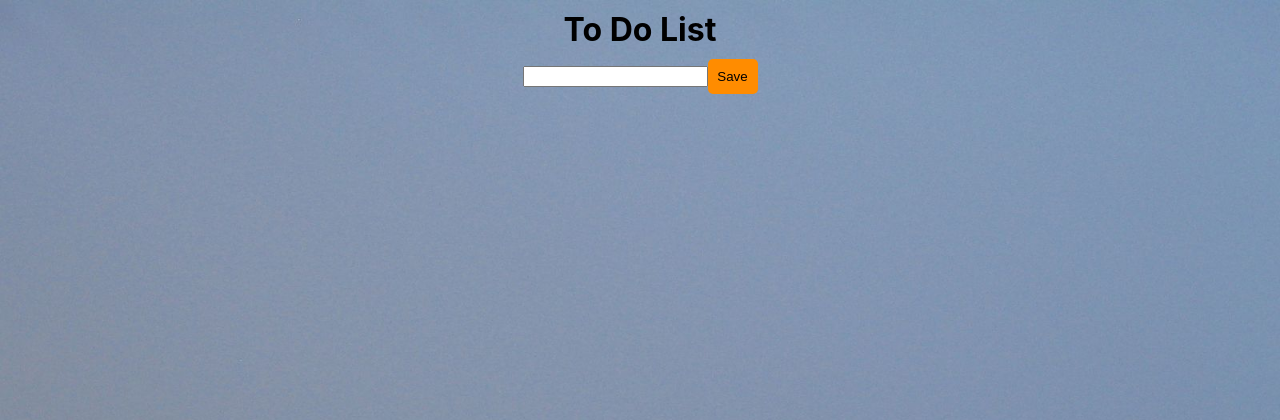
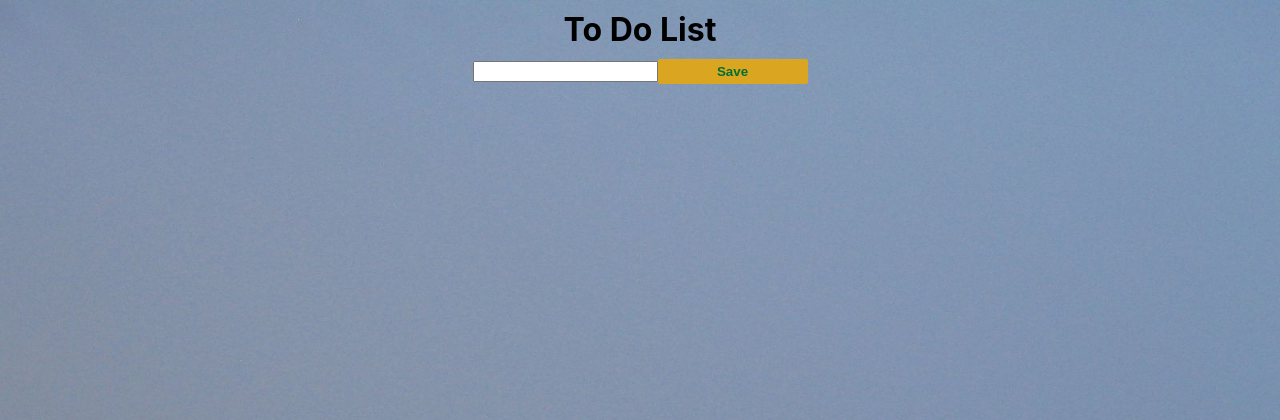
Before and after one commit to satishnarasimhan/to-do-list, a PHP site: page / in a window 1280 px wide. Shown: the top 420 px of the page. Run offline with PHP 8.4, Linux system fonts and the light colour scheme.

Commit message:
CSS changes background-repeat

```diff
--- a/style.css
+++ b/style.css
@@ -1,6 +1,7 @@
 body {
     background-image: url("horizon.jpg");
     background-size: cover;
+    background-repeat: no-repeat;
     font-family: -apple-system, BlinkMacSystemFont, 'Segoe UI', Roboto, Oxygen, Ubuntu, Cantarell, 'Open Sans', 'Helvetica Neue', sans-serif;
     font-weight: bold;
     text-align: center;
@@ -21,17 +22,21 @@ button {
     border: none;
     padding-top: 10px;
     padding-bottom: 10px;
-    color: white
+    color: white;
     font-weight: bold;
     width: 50px;
     margin-bottom: 5px;
     border-radius: 5px;
 }
 
-#increment-btn {
-    background: darkred;
+#save-btn {
+    background-color: goldenrod;
+    width: 150px;
+    color: #016f32;
+    padding-top: 5px;
+    padding-bottom: 5px;
+    font-weight: bold;
+    border: none;
+    border-radius: 2px;
+
 }
-
-#save-btn {
-    background: darkorange;
-}
```
